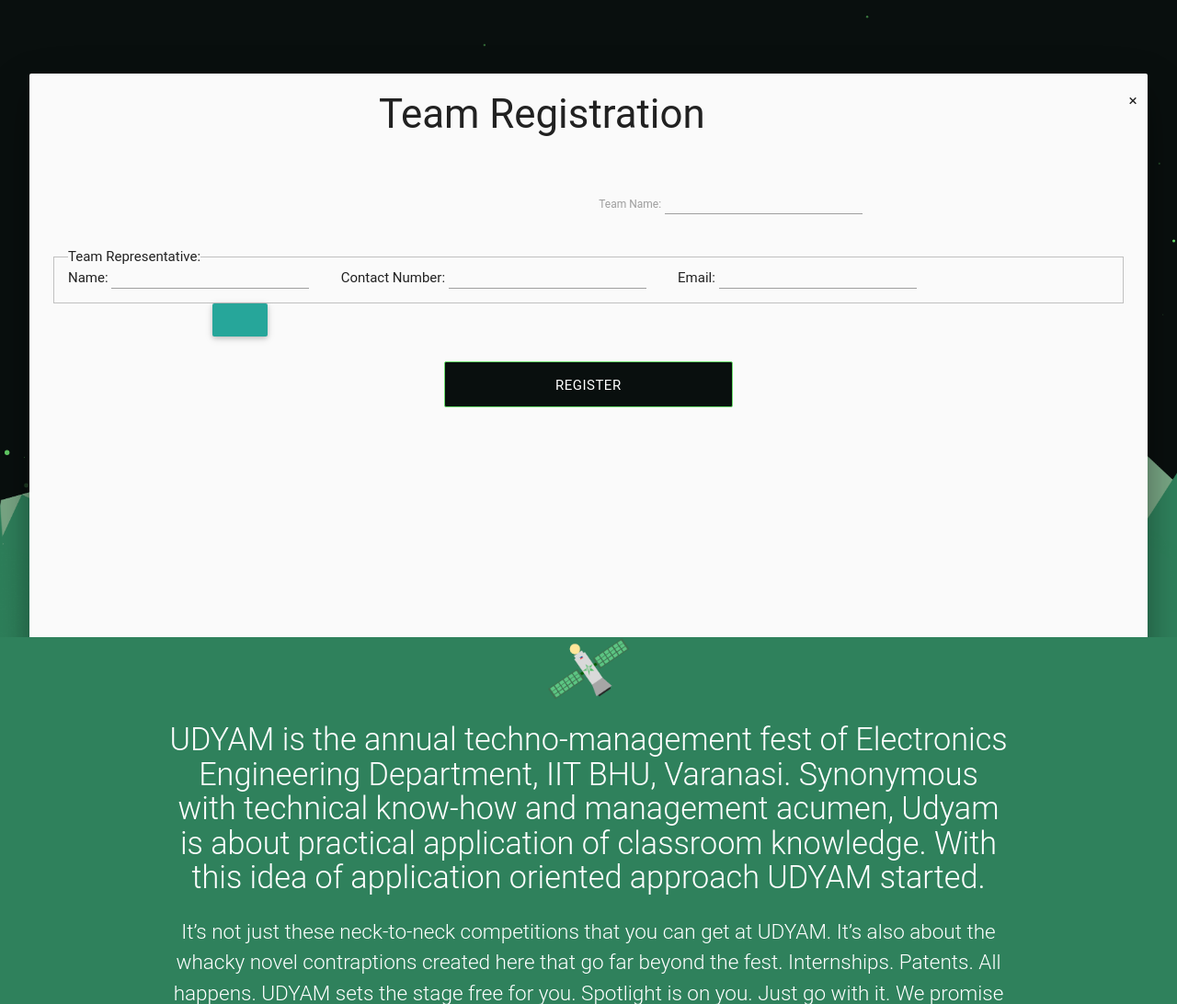
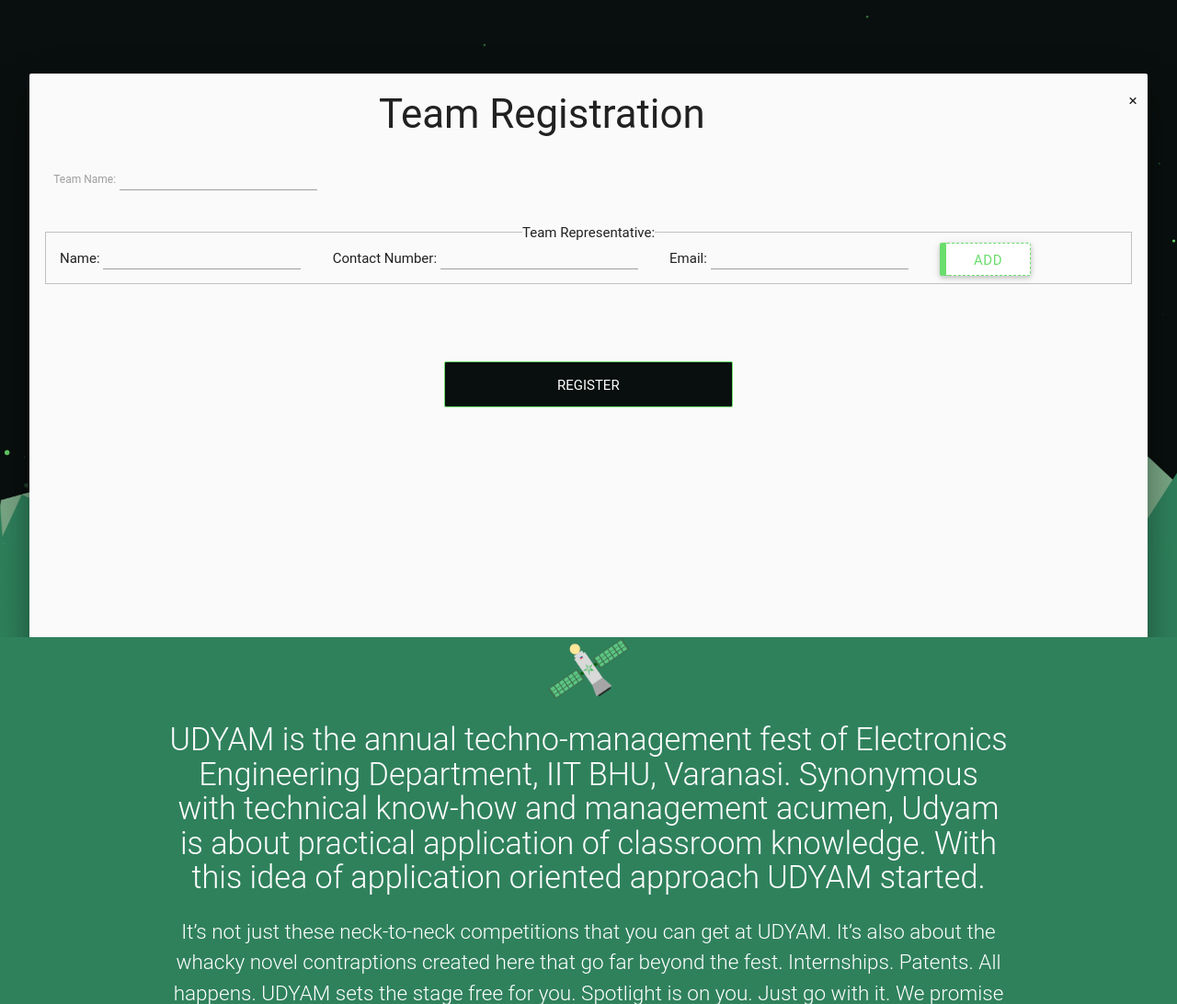
Before and after one commit to Udyam/2016, a Django app: template templates/home.html in a window 1280 px wide, after a click on "REGISTER". Shown: the top 1092 px of the page at 92% size. Run offline with Django 3.2, Linux system fonts and the light colour scheme; the template is opened without the code that fills it, so the values that code supplies are empty.

Commit message:
fixed buttons UI

```diff
--- a/templates/base.html
+++ b/templates/base.html
@@ -6,8 +6,9 @@
     <title>UDYAM 2016 |{% block title %} {% endblock %}</title>
 
     {% block css %}
-    <link href="{% static 'css/materialize.css' %}" rel="stylesheet">
-    <link href="{% static 'css/styles.css' %}" rel="stylesheet">
+        <link href="{% static 'css/materialize.css' %}" rel="stylesheet">
+        <link href="{% static 'css/styles.css' %}" rel="stylesheet">
+        <link href="https://fonts.googleapis.com/icon?family=Material+Icons" rel="stylesheet">
     {% endblock %}
     <!--Let browser know website is optimized for mobile-->
     <meta name="viewport" content="width=device-width, initial-scale=1.0, maximum-scale=1.0, user-scalable=yes"/>
--- a/templates/home.html
+++ b/templates/home.html
@@ -26,7 +26,7 @@
                 <div class="container">
                     <div class="row">
                         <div class="col s12">
-                            <a class="btn btn-flat green-moss border-green white-text waves-effect waves-green modal-trigger"
+                            <a class="btn-flat green-moss border-green white-text waves-effect waves-green modal-trigger"
                                  style="width: 50%; height: 50px; line-height: 50px;" href="#register_modal" >
                                     REGISTER
                             </a>
@@ -35,7 +35,6 @@
                 </div>
             </div>
             <div class="modal modal-fixed-footer" id="register_modal">
-                <div class="modal-header">
                 <div class="row">
                     <div class="col m11">
                         <h3 id = "form_heading" style="text-align: center;">Team Registration</h3>
@@ -45,14 +44,13 @@
                                 style="text-align: right;"> &times;</p>
                     </div>
                 </div>
-                </div>
                 <div class="modal-content">
                     <form class="form-horizontal" method="post" id="register_form" >
                         {% csrf_token %}
                         <div class="row">
-                            <div class="input-field col s12 m6">
-                                <select class="icons" id="event_name" >
-                                    <label id="event-label" >Team Name:</label>
+                            <div class="col m6 s12">
+                                <select id="event_name" >
+                                    <label id="event-label" >Event:</label>
                                     <option value="" disabled selected>Choose your option</option>
                                     <option value="code42day" >CODE-4-2-DAY</option>
                                     <option value="codedef" >CODEDEF</option>
@@ -68,30 +66,28 @@
                                     <option value="muse" >MUSE</option>
                                 </select>
                             </div>
-                            <div class="col s6">
+                            <div class="col m6 s12">
                                 <label id="team_lable">Team Name:</label>
                                 <input type="text" name="team_name" class="form-control" required>
                             </div>
                         </div>
                         <div class="form-group">
                             <fieldset id="tr_field">
-                                <legend >Team Representative:</legend>
+                                <legend style="text-align: center;">Team Representative:</legend>
                                 Name: <input type="text" name="member1_name" required>&emsp;&emsp;
                                 Contact Number: <input type="text" name="member1_contact" pattern="^[1-9][0-9]{9}$" required>&emsp;&emsp;
                                 Email: <input type="email" name="member1_email" required>&emsp;&emsp;
+                                <a class="btn btn-color-blank border-side-green waves-effect waves-green" onclick="add_member()">
+                                    <span>Add</span>
+                                </a>
                             </fieldset>
-                        </div>
-                        <div class="container">
-                                <button type="button" class="btn btn-default btn-sm btn-success" onclick="add_member()">
-                                    <span class="glyphicon glyphicon-plus-sign"></span>
-                                </button>
                         </div>
                         <div class="form-group" id="members_div">
                         </div>
                     </form>
                   </div>
                   <div class="modal-footer">
-                      <button class="btn btn-primary" type="submit" form="register_form">Register</button>
+                      <button class="btn" type="submit" form="register_form">Register</button>
                   </div>
             </div>
             <!-- Mountain Like overlay (above the particlejs background) -->
@@ -357,10 +353,10 @@
                             Name: <input type="text" name="member'+counter+'_name" required>&emsp;&emsp;\
                             Contact Number: <input type="text" name="member'+counter+'_contact" pattern="^[1-9][0-9]{9}$" required>&emsp;&emsp; \
                             Email: <input type="email" name="member'+counter+'_email" required>&emsp;&emsp;\
-                            <button type="button" class="btn btn-default btn-sm btn-warning" \
+                            <a class="btn btn-color-blank border-side-red waves-effect waves-red" \
                                 onclick="remove_member(' + "'m"+counter+"_field'"+')"> \
-                                <span class="glyphicon glyphicon-minus-sign"></span>\
-                            </button>\
+                                <span> - </span>\
+                            </a>\
                         </fieldset>';
             $("#members_div").append(text);
         }
--- a/udyam/static/css/styles.css
+++ b/udyam/static/css/styles.css
@@ -565,11 +565,21 @@
     bottom: 7px;
 }
 
+.modal{
+    max-height: 90%;
+    width: 95%;
+}
+
+.modal.modal-fixed-footer .modal-content {
+    padding: 15px; }
+
 .modal.modal-fixed-footer{
     top : 0px;
-    max-height: 95%;
-    height: 90%;
-    width: 95%;
+    height: 95%;
+}
+
+.modal.modal-fixed-footer .modal-footer {
+    height: 56px;
 }
 
 #register_modal input{
@@ -581,5 +591,10 @@
     padding: 0em 1em 0em;
 }
 #form_heading{
- margin-top: 20px;
+    margin-top: 20px;
+    margin-bottom: 0px;
 }
+
+.btn.btn-color-blank{
+    background-color: #ffffff;
+}
```
Lines whose indentation alone changed are shown as unchanged.
